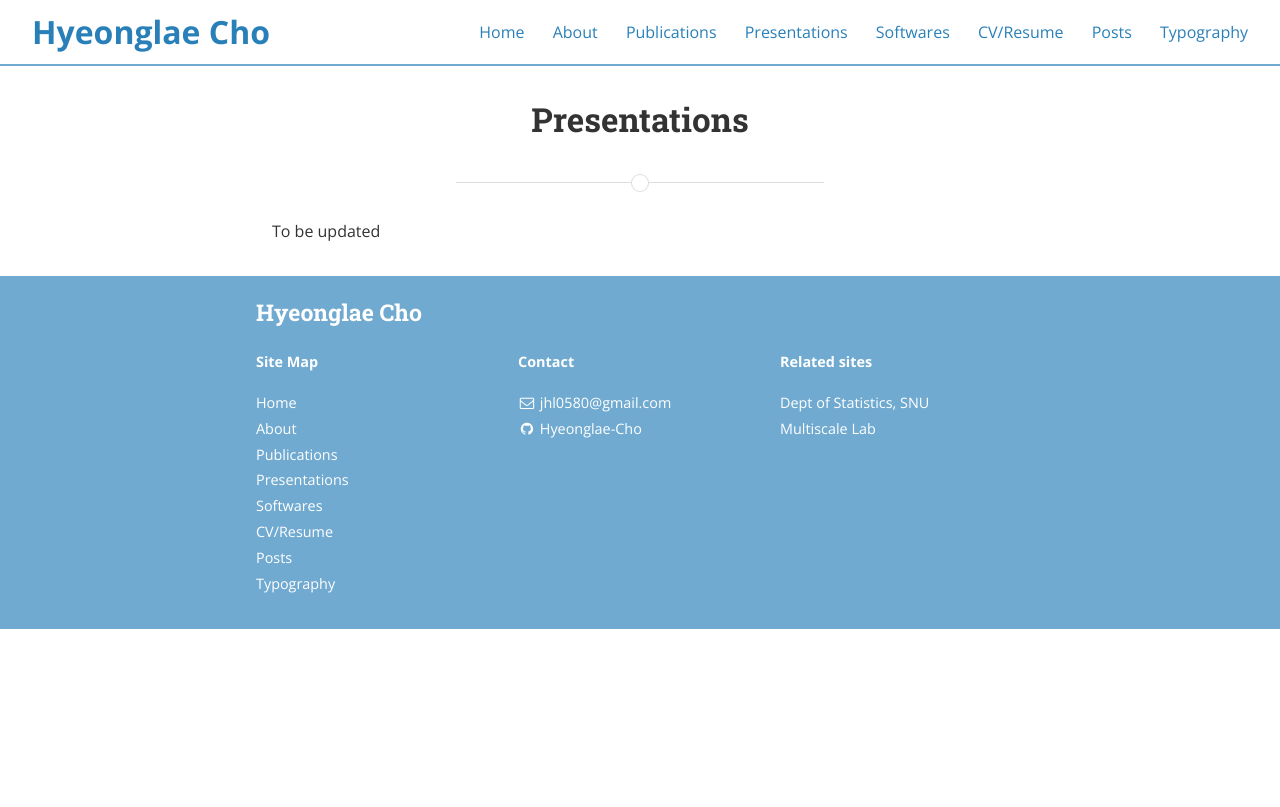
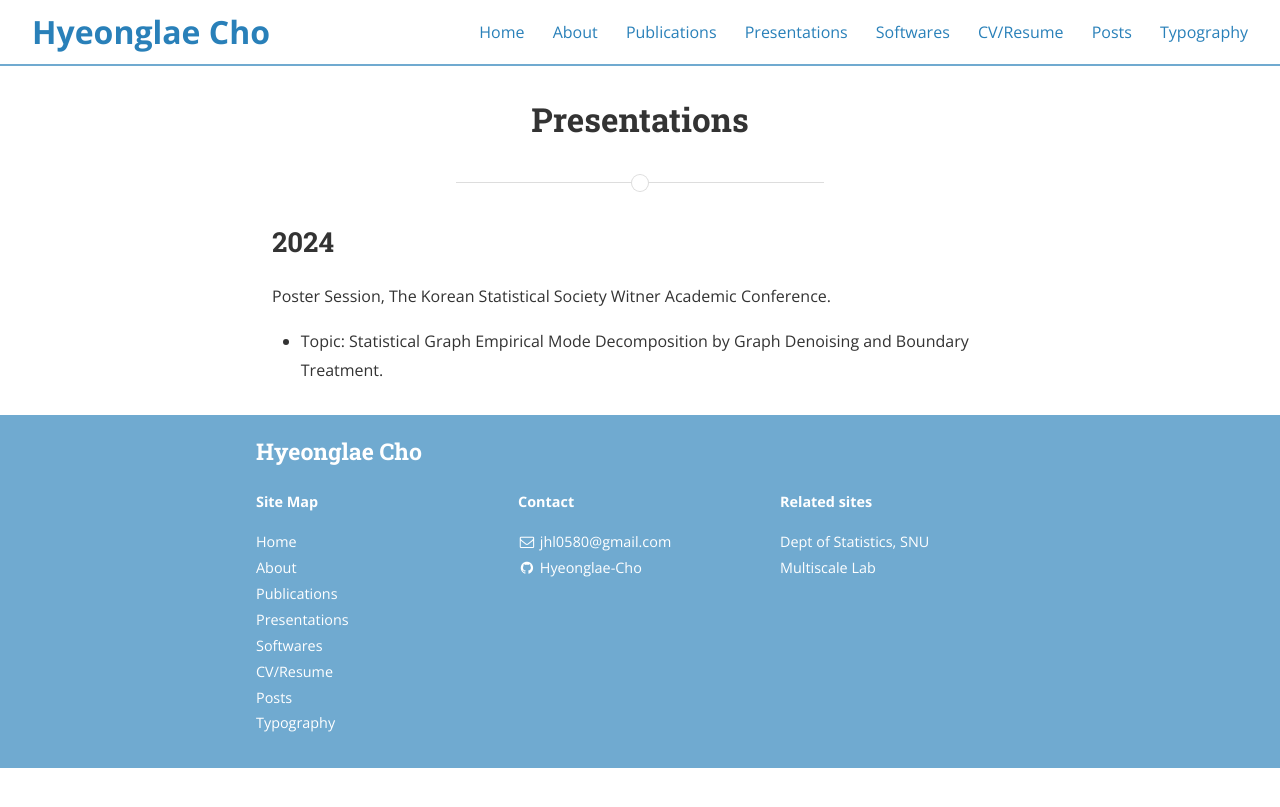
Before and after one commit to Hyeonglae-Cho/Hyeonglae-Cho.github.io, a Jekyll site: the page built from presentations.md, in a window 1280 px wide. Shown: the top 807 px of the page. Built offline with Jekyll 4.4.1, drawn with Linux system fonts in a browser that asks for light colours; nearby versions of some CDN libraries.

Commit message:
Update presentations.md

```diff
--- a/presentations.md
+++ b/presentations.md
@@ -6,4 +6,6 @@ permalink: /presentations/
 main_nav: true
 ---
 
-To be updated
+## 2024
+Poster Session, The Korean Statistical Society Witner Academic Conference.
+  - Topic: Statistical Graph Empirical Mode Decomposition by Graph Denoising and Boundary Treatment.
```
